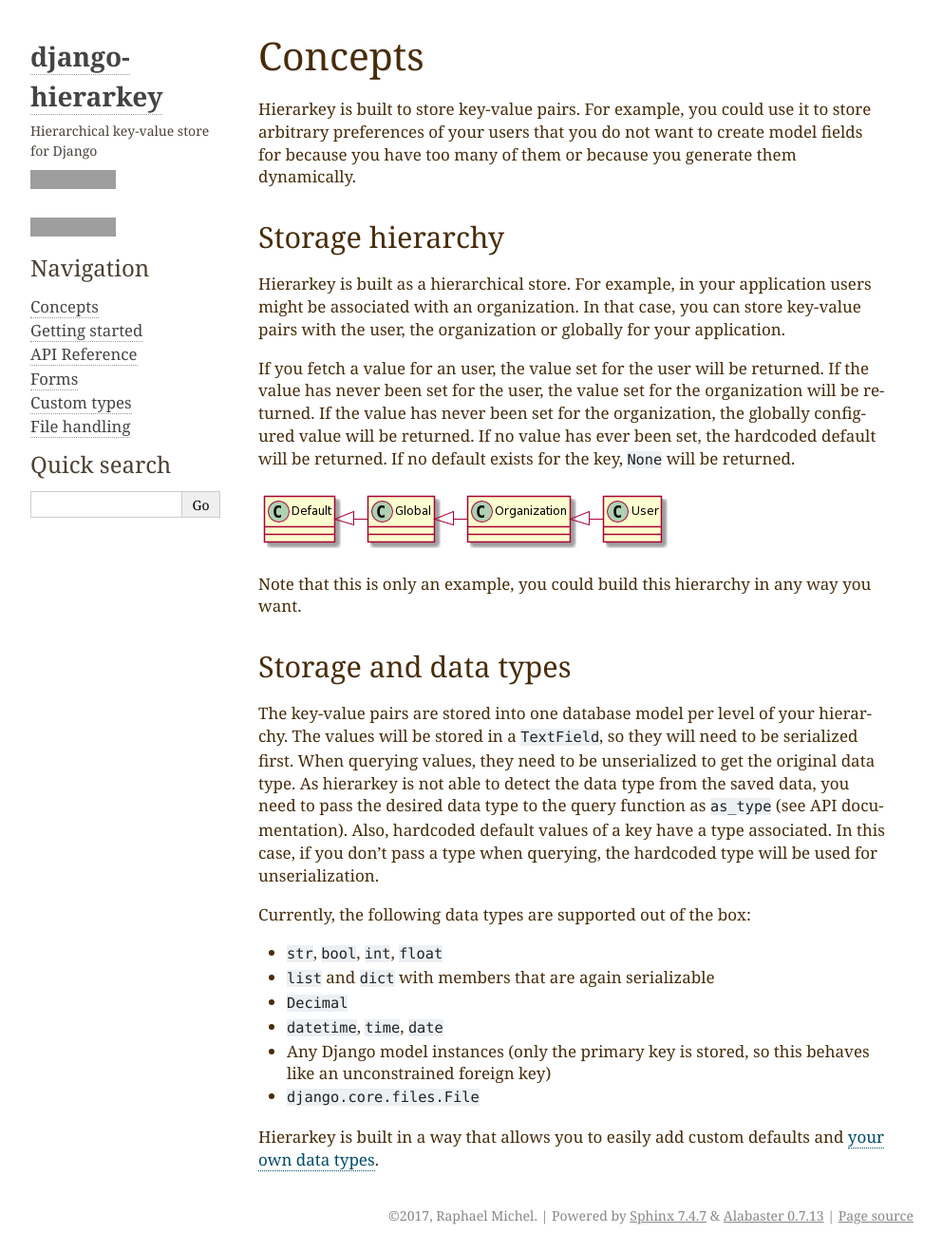
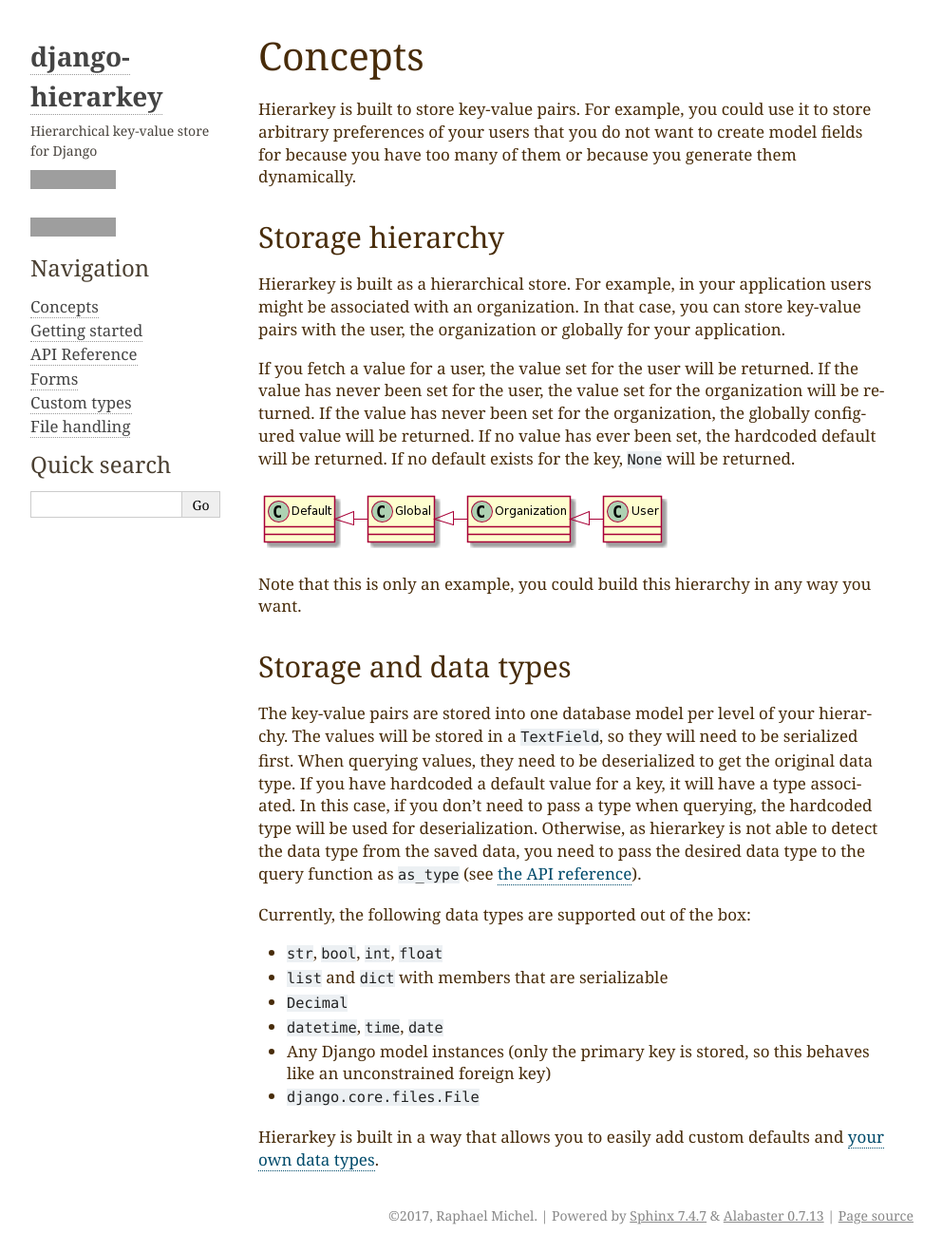
Before and after one commit to raphaelm/django-hierarkey, a Sphinx documentation site: the page built from docs/concept.rst, in a window 1280 px wide. Shown: the whole page at 95% size, without its empty margins (148-1140 px from the left). Built offline with Sphinx 7.4.7, drawn with Linux system fonts in a browser that asks for light colours; grey boxes are pictures that could not be loaded.

Commit message:
Minor documentation language fixes

```diff
--- a/docs/concept.rst
+++ b/docs/concept.rst
@@ -12,7 +12,7 @@
 might be associated with an organization. In that case, you can store key-value
 pairs with the user, the organization or globally for your application.
 
-If you fetch a value for an user, the value set for the user will be returned. If
+If you fetch a value for a user, the value set for the user will be returned. If
 the value has never been set for the user, the value set for the organization will
 be returned. If the value has never been set for the organization, the globally
 configured value will be returned. If no value has ever been set, the hardcoded
@@ -27,16 +27,18 @@
 
 The key-value pairs are stored into one database model per level of your hierarchy.
 The values will be stored in a ``TextField``, so they will need to be serialized first.
-When querying values, they need to be unserialized to get the original data type.
-As hierarkey is not able to detect the data type from the saved data, you need to pass
-the desired data type to the query function as ``as_type`` (see API documentation).
-Also, hardcoded default values of a key have a type associated. In this case, if you don't
-pass a type when querying, the hardcoded type will be used for unserialization.
+When querying values, they need to be deserialized to get the original data type.
+If you have hardcoded a default value for a key, it will have a type
+associated. In this case, if you don't need to pass a type when querying, the
+hardcoded type will be used for deserialization.
+Otherwise, as hierarkey is not able to detect the data type from the saved
+data, you need to pass the desired data type to the query function as
+``as_type`` (see :ref:`the API reference <api>`).
 
 Currently, the following data types are supported out of the box:
 
 * ``str``, ``bool``, ``int``, ``float``
-* ``list`` and ``dict`` with members that are again serializable
+* ``list`` and ``dict`` with members that are serializable
 * ``Decimal``
 * ``datetime``, ``time``, ``date``
 * Any Django model instances (only the primary key is stored, so this behaves like an unconstrained foreign key)
--- a/docs/exttype.rst
+++ b/docs/exttype.rst
@@ -3,7 +3,7 @@
 Custom types
 ============
 
-You can easily add support for serializing and unserializing custom types, for example like this::
+You can add support for serializing and deserializing custom types like this::
 
     class MyMessageType:
         def __init__(self, msg):
@@ -20,6 +20,6 @@
     # Serialize
     user.settings.set('myproperty', MyMessageType('Hello'))
 
-    # Unserizalize
+    # Deserizalize
     # will return MyMessageType('Hello')
     user.settings.get('myproperty', as_type=MyMessageType)
--- a/docs/files.rst
+++ b/docs/files.rst
@@ -3,7 +3,7 @@
 File handling
 =============
 
-Hierarkey has rudimentary support of saving a ``file`` into the key-value storage. In this case, not the *content*
+Hierarkey has rudimentary support for saving a ``file`` into the key-value storage. In this case, not the *content*
 of the file will be saved in the key-value store. Instead, only the *name* of the file within the configured Django
 storage backend will be saved.
 
--- a/docs/index.rst
+++ b/docs/index.rst
@@ -11,7 +11,7 @@
    :target: https://codecov.io/gh/raphaelm/django-hierarkey
 
 This package allows you to attach a key-value store to a model, e.g. to store preferences of
-an user or a customer. The package supports arbitrary datatypes, defaults and model hierarchies,
+a user or a customer. The package supports arbitrary datatypes, defaults and model hierarchies,
 i.e. you can define a different model instance as your instance's parent and the values of the
 parent instance will be used as default values for the child instances.
 
```
Also changed, not shown: docs/forms.rst (+4 -4 lines), docs/quickstart.rst (+8 -9 lines), 3 other files.
